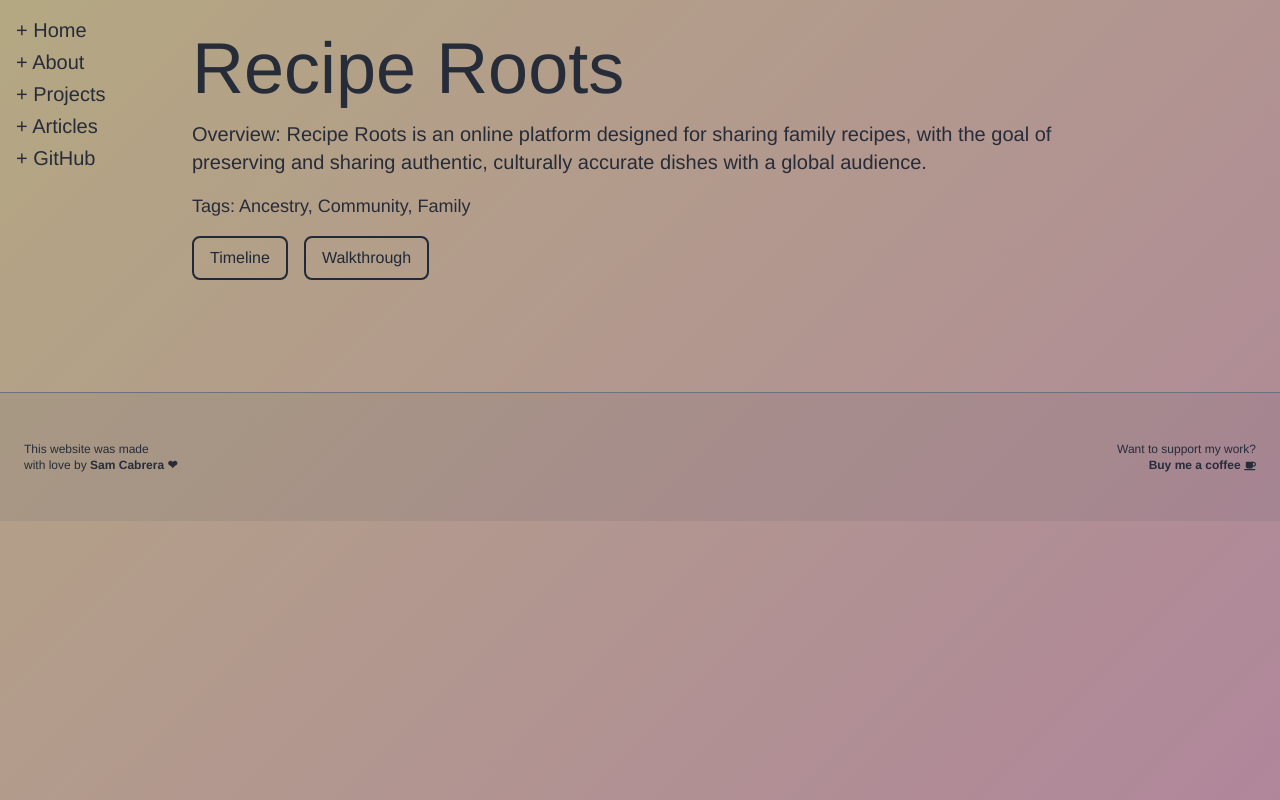
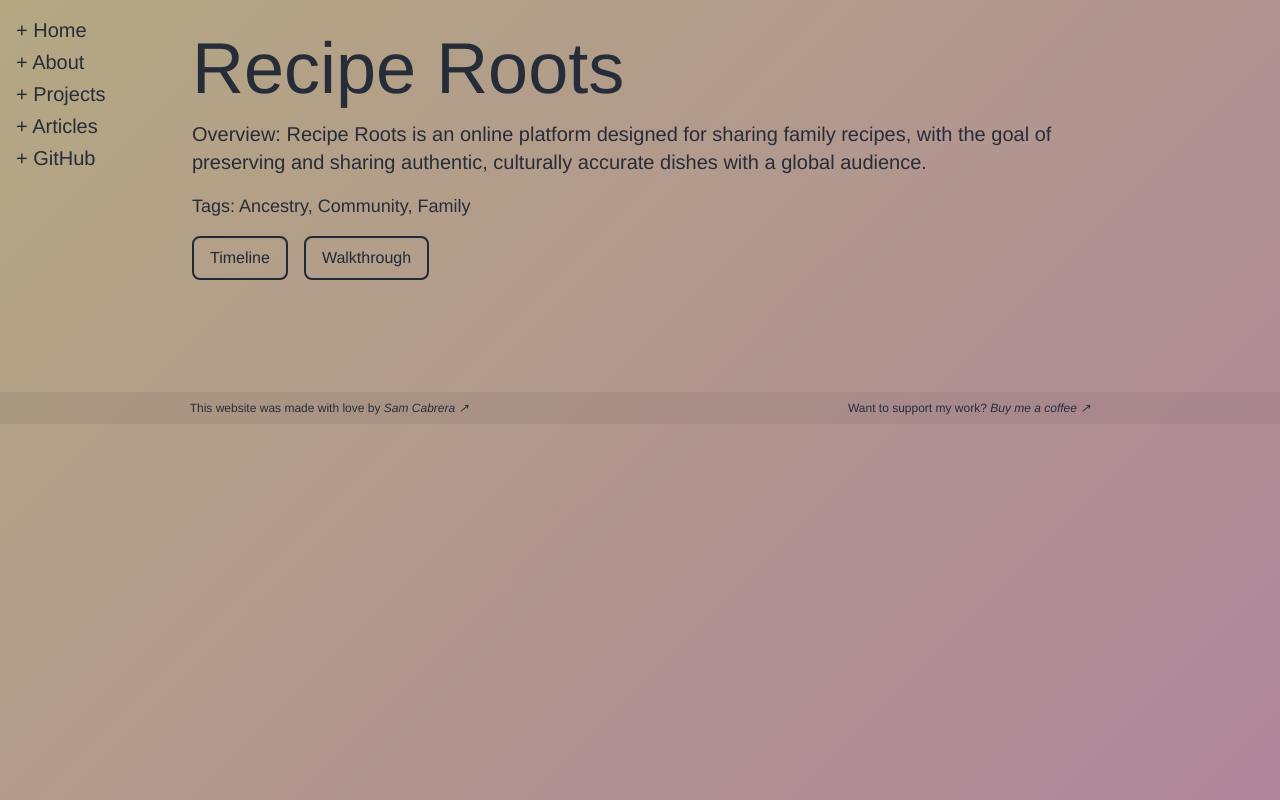
Before and after one commit to samanthacabrera/portfolio, a React (Create React App) app: page /projects/1 in a window 1280 px wide. Built offline with nearby package versions, Linux system fonts and the light colour scheme.

Commit message:
updated footer, hero, and nav

```diff
--- a/package.json
+++ b/package.json
@@ -3,6 +3,7 @@
   "version": "0.1.0",
   "private": true,
   "dependencies": {
+    "babel/plugin-proposal-private-property-in-object":"",
     "@fortawesome/fontawesome-svg-core": "^6.5.2",
     "@fortawesome/free-brands-svg-icons": "^6.5.2",
     "@fortawesome/free-solid-svg-icons": "^6.5.2",
--- a/src/Background.jsx
+++ b/src/Background.jsx
@@ -65,7 +65,7 @@ const Background = () => {
             <div className="fixed inset-0" style={{ ...styles.container, background: gradient }}></div>
             {showText && (
                 <div style={{ ...styles.textContainer, cursor: isSmallDevice ? 'pointer' : 'default' }}>
-                    <h2 className="text-xl opacity-30">{isSmallDevice ? '[ Tap Screen ]' : '[ Press Space Bar ]'}</h2>
+                    <h2 className="text-xl opacity-30">{isSmallDevice ? '' : ''}</h2>
                 </div>
             )}
             {isVisible && (
@@ -99,9 +99,8 @@ const styles = {
     },
     textContainer: {
         position: 'absolute',
-        top: '90%',
-        left: '50%',
-        transform: 'translate(-50%, -50%)',
+        top: '3%',
+        right: '45%',
         display: 'flex',
         justifyContent: 'center',
         alignItems: 'center',
--- a/src/Footer.jsx
+++ b/src/Footer.jsx
@@ -1,20 +1,19 @@
 import React from 'react';
-import { FaCoffee } from 'react-icons/fa';
 
 const Footer = () => {
   return (
-    <footer className="text-xs bg-gray-600 bg-opacity-10 border-t border-gray-500 py-12 mt-24 flex items-center">
-      <div className="container mx-auto px-6 flex flex-col sm:flex-row justify-between items-center space-y-6 sm:space-y-0">
+    <footer className="text-xs bg-black bg-opacity-5 py-2 mt-24">
+      <div className="container mx-auto flex flex-col sm:flex-row justify-around items-center space-y-1 sm:space-y-0">
         <div className="text-center md:text-left">
           <p>
-            This website was made <br /> with love by{' '}
+            This website was made with love by{' '}
             <a
               href="https://github.com/samanthacabrera"
-              className="font-bold  hover:text-gray-100 transition duration-200"
+              className="italic hover:text-gray-300 transition duration-200"
               target="_blank"
               rel="noopener noreferrer"
             >
-              Sam Cabrera &#10084;
+              Sam Cabrera <span className="hidden sm:inline">&#x2197;</span>
             </a>
           </p>
         </div>
@@ -25,11 +24,11 @@ const Footer = () => {
             Want to support my work?{' '}
             <a
               href="https://buymeacoffee.com/samcab"
-              className="block font-bold hover:text-gray-200 transition duration-200"
+              className="italic hover:text-gray-300 transition duration-200"
               target="_blank"
               rel="noopener noreferrer"
             >
-              Buy me a coffee <FaCoffee className="inline" />
+              Buy me a coffee <span className="hidden sm:inline">&#x2197;</span>
             </a>
           </p>
         </div>
--- a/src/Hero.jsx
+++ b/src/Hero.jsx
@@ -2,10 +2,10 @@ import React from "react";
 
 function Hero() {
   return (
-    <div className="flex flex-col justify-center w-screen h-screen space-y-1">
+    <div className="flex flex-col justify-center w-screen h-screen space-y-1 overflow-wrap">
       <p className="text-2xl sm:text-4xl pl-1">From <span className="hover:text-slate-100 hover:text-opacity-50 duration-500">barista</span> to</p>
       <p className="text-7xl sm:text-9xl">
-        Full-Stack{" "}
+        Full-Stack
         <span className="block hover:text-slate-100 hover:text-opacity-50 duration-500">
           Software Engineer
         </span>
--- a/src/Home.jsx
+++ b/src/Home.jsx
@@ -8,7 +8,6 @@ import Blog from "./Blog";
 function Home() {
     return (
         <section className="flex flex-col items-center">
-
             <div className="w-2/3 space-y-10 md:space-y-48">
                 <Hero/>
                 <Intro />
--- a/src/Navbar.jsx
+++ b/src/Navbar.jsx
@@ -83,7 +83,7 @@ const Navbar = () => {
 
   return (
     <>
-      <nav className={`fixed top-2 r-2 w-full bg-white text-xl z-50 ${isMenuOpen ? 'bg-white shadow-md' : 'bg-transparent'} transition-all duration-300 ease-in-out`}>
+      <nav className={`fixed top-2 r-2 w-full text-xl z-50 transition-all duration-300 ease-in-out`}>
         <div className={`absolute top-2 left-2 ${isMenuOpen ? 'hidden' : 'block'} md:hidden`}>
           <button onClick={toggleMenu} className="text-xl">
             <FontAwesomeIcon icon={faBars} size="1x" />
@@ -133,9 +133,9 @@ const Navbar = () => {
       </nav>
 
       {isMenuOpen && (
-        <div className="fixed inset-0 bg-gray-200 bg-opacity-10 text-lg text-gray-600 flex flex-col justify-center items-center z-50 md:hidden">
-          <div className="relative bg-gray-50 bg-opacity-95 border border-gray-300 shadow-lg rounded-lg p-4 w-full max-w-sm space-y-6 text-center">
-            <button onClick={toggleMenu} className="absolute top-2 left-4 text-gray-600">
+        <div className="fixed inset-0 bg-gray-800 bg-opacity-10 text-lg text-gray-600 flex flex-col justify-center items-center z-50 md:hidden">
+          <div className="relative text-gray-50 bg-black shadow-lg rounded-lg p-4 w-full max-w-sm space-y-6 text-center">
+            <button onClick={toggleMenu} className="absolute top-2 left-4">
               <FontAwesomeIcon icon={faTimes} />
             </button>
             <div className="space-y-4">
```
